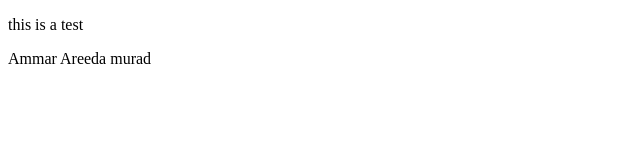
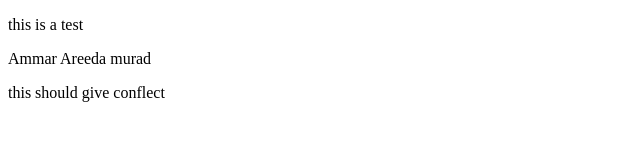
Before and after one commit to HopeGroup/Hope, a plain HTML site: page index.html in a window 1280 px wide. Shown: the whole page, without its empty margins (0-640 px from the left). Drawn offline with Linux system fonts and the light colour scheme.

Commit message:
conflict

```diff
--- a/index.html
+++ b/index.html
@@ -10,6 +10,6 @@
     <p>this is a test</p>
     Ammar Areeda
     murad
-
+<p>this should give conflect</p>
 </body>
 </html>
```
